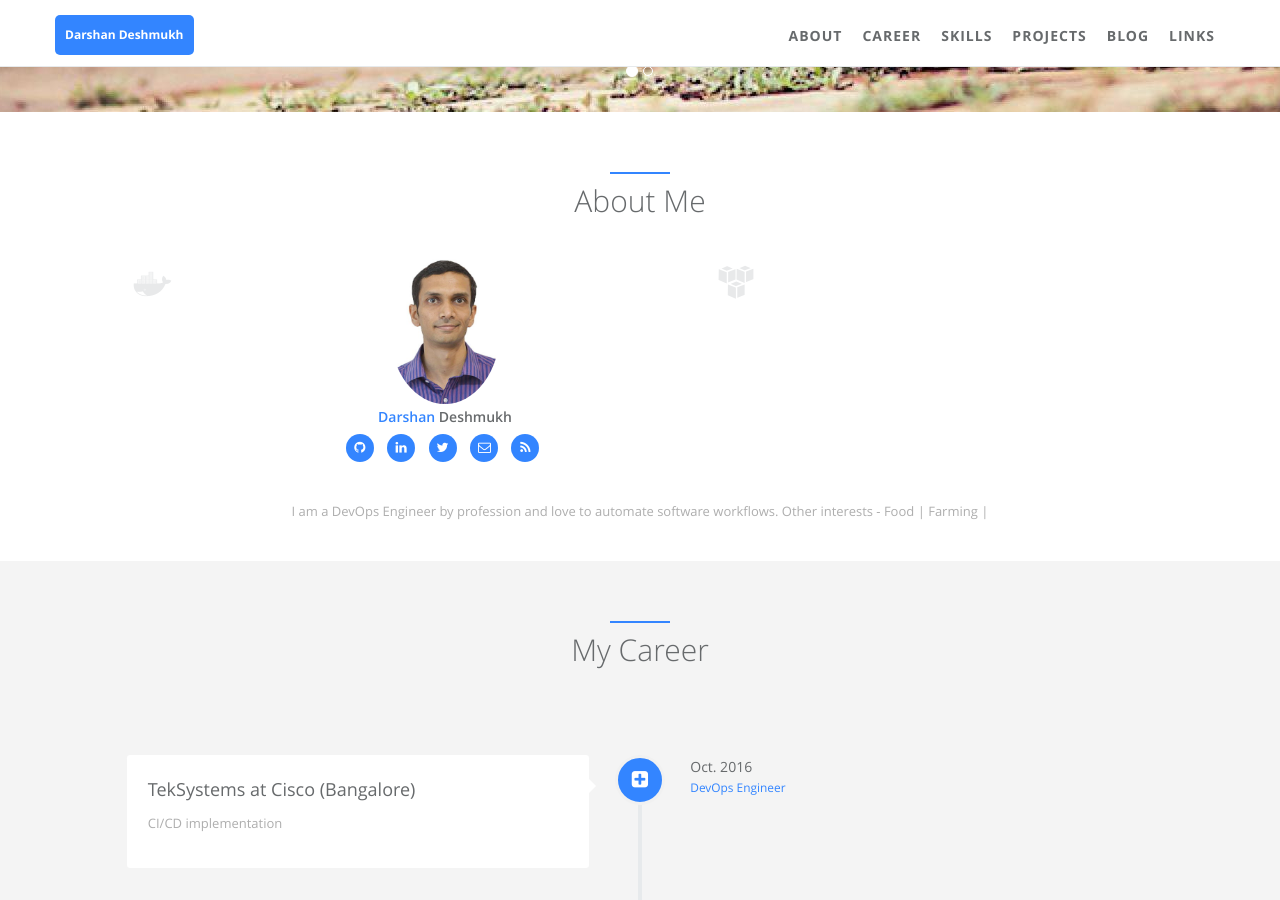
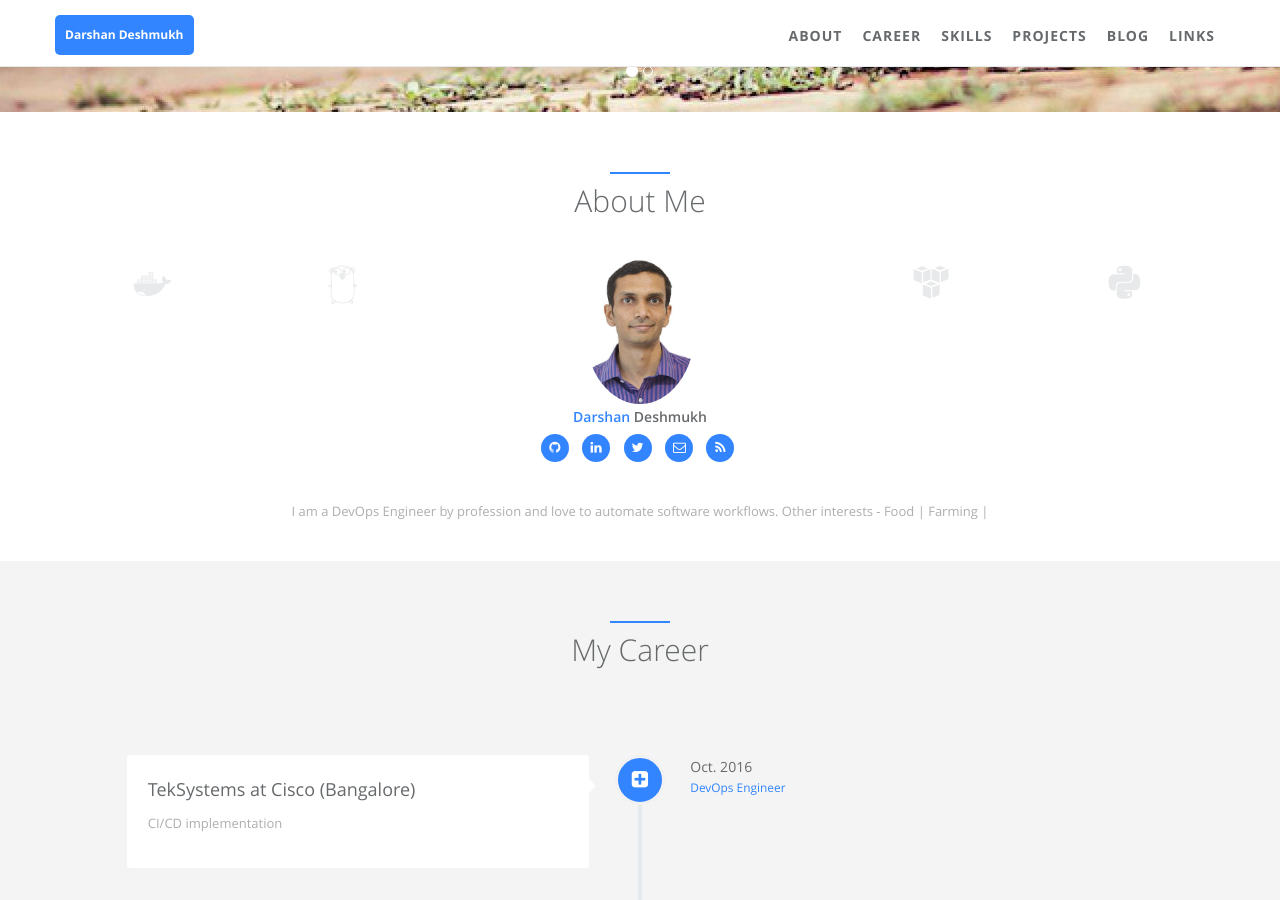
Before and after one commit to darshandeshmukh11/backup, a Jekyll site: the page built from index.html, in a window 1280 px wide and 900 px high, scrolled down 358 px. Built offline with Jekyll 4.4.1, drawn with Linux system fonts in a browser that asks for light colours.

Commit message:
Update skill icon

```diff
--- a/_config.yml
+++ b/_config.yml
@@ -24,8 +24,10 @@ author:  # change following line to your infomation.
   # skill icons are on avatar's left and right side. Reference urls are http://fontawesome.io/ and http://fizzed.com/oss/font-mfizz
   skill_icon1:
     - name: icon-docker
+    - name: icon-go
   skill_icon2:
     - name: icon-aws
+    - name: icon-python
   desc: I am a DevOps Engineer by profession and love to automate software workflows. Other interests - Food | Farming |   # Describe yourself.
 
 # comment
```
